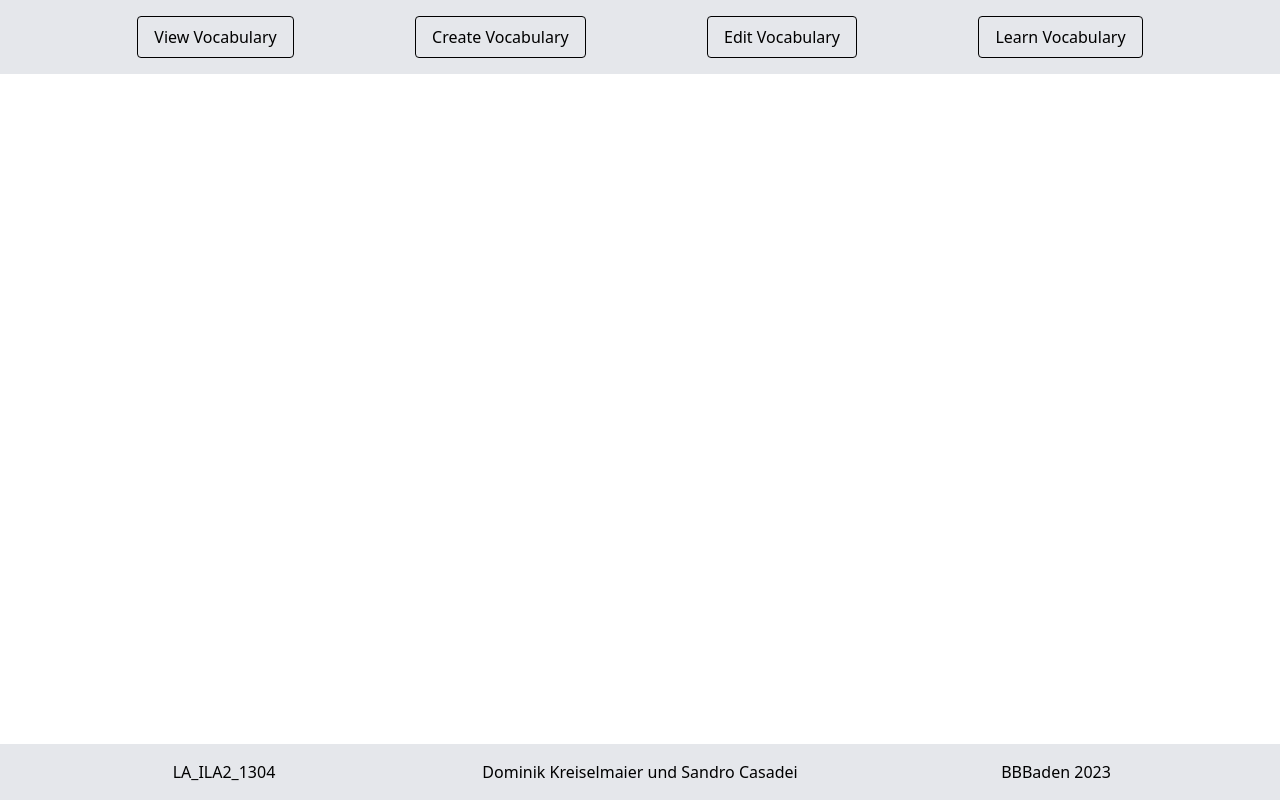
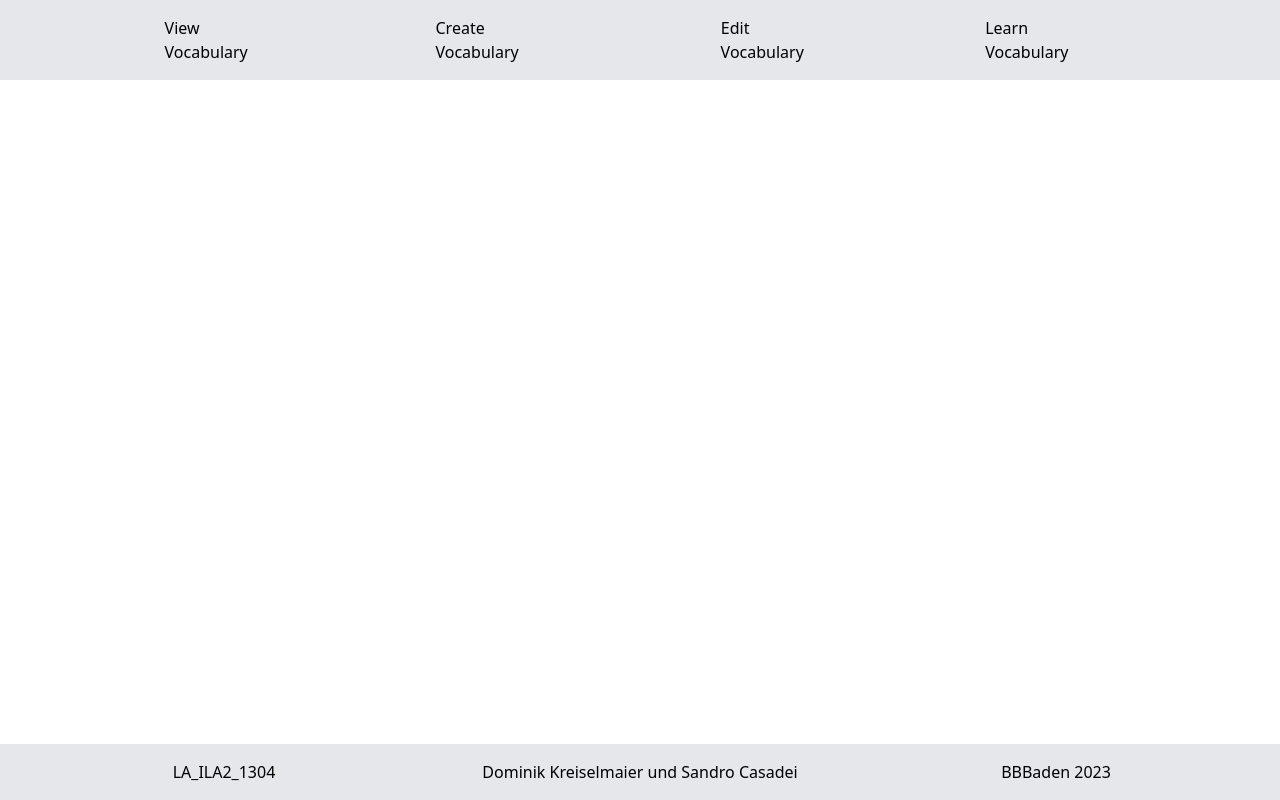
Before and after one commit to sanqro/vocabulary, a React (Create React App) app in the folder client/: page / in a window 1280 px wide. Built offline with nearby package versions, Linux system fonts and the light colour scheme.

Commit message:
fix props

```diff
--- a/client/src/components/LinkButton.tsx
+++ b/client/src/components/LinkButton.tsx
@@ -5,7 +5,7 @@ import { ILinkButton } from "../interfaces/props";
 function linkButton(props: ILinkButton) {
   return (
     <Link to={props.destination as To}>
-      <button className="py-2 px-4 border border-black rounded mx-10%">{props.children}</button>
+      <button className={props.className}>{props.children}</button>
     </Link>
   );
 }
```
